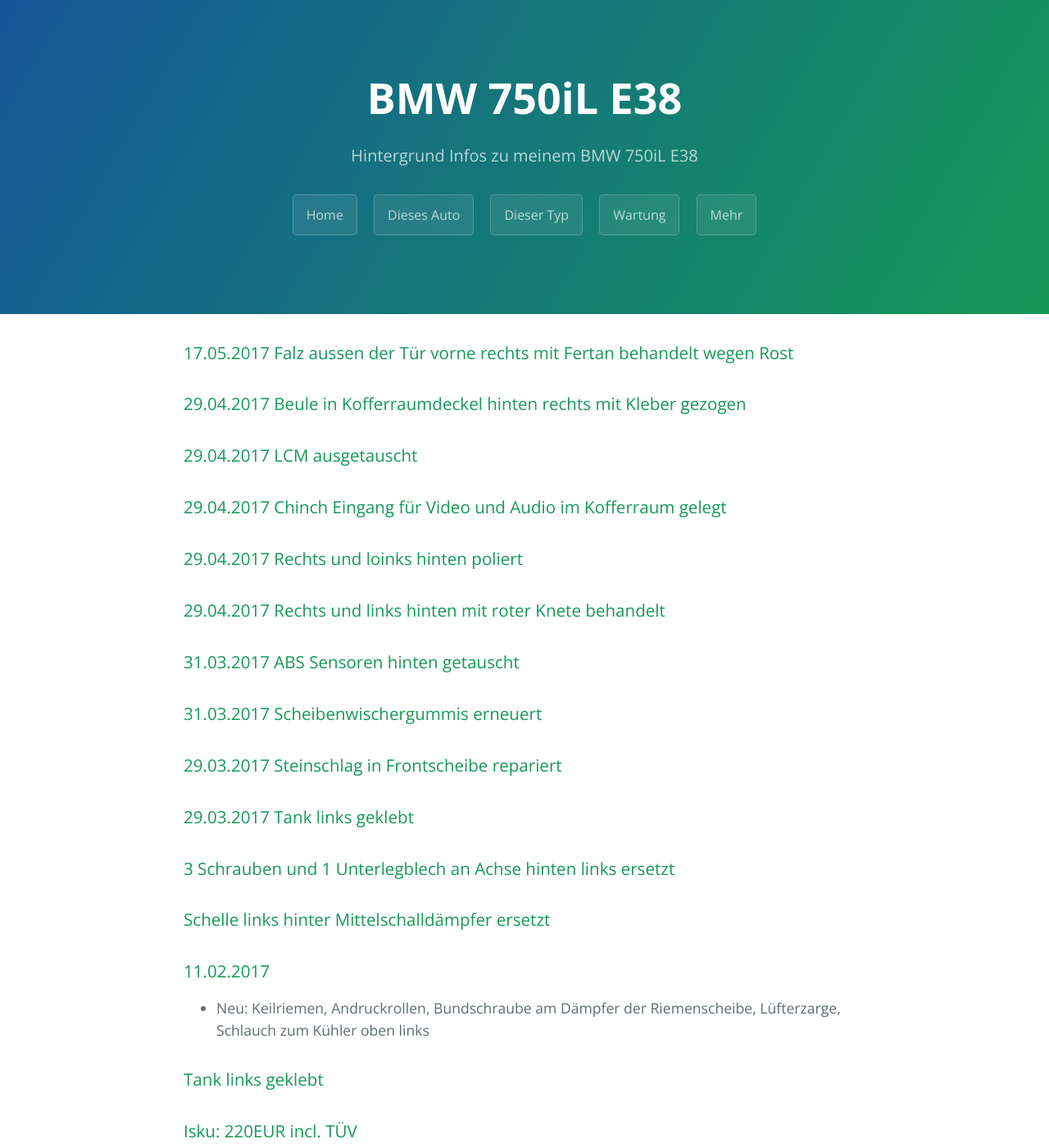
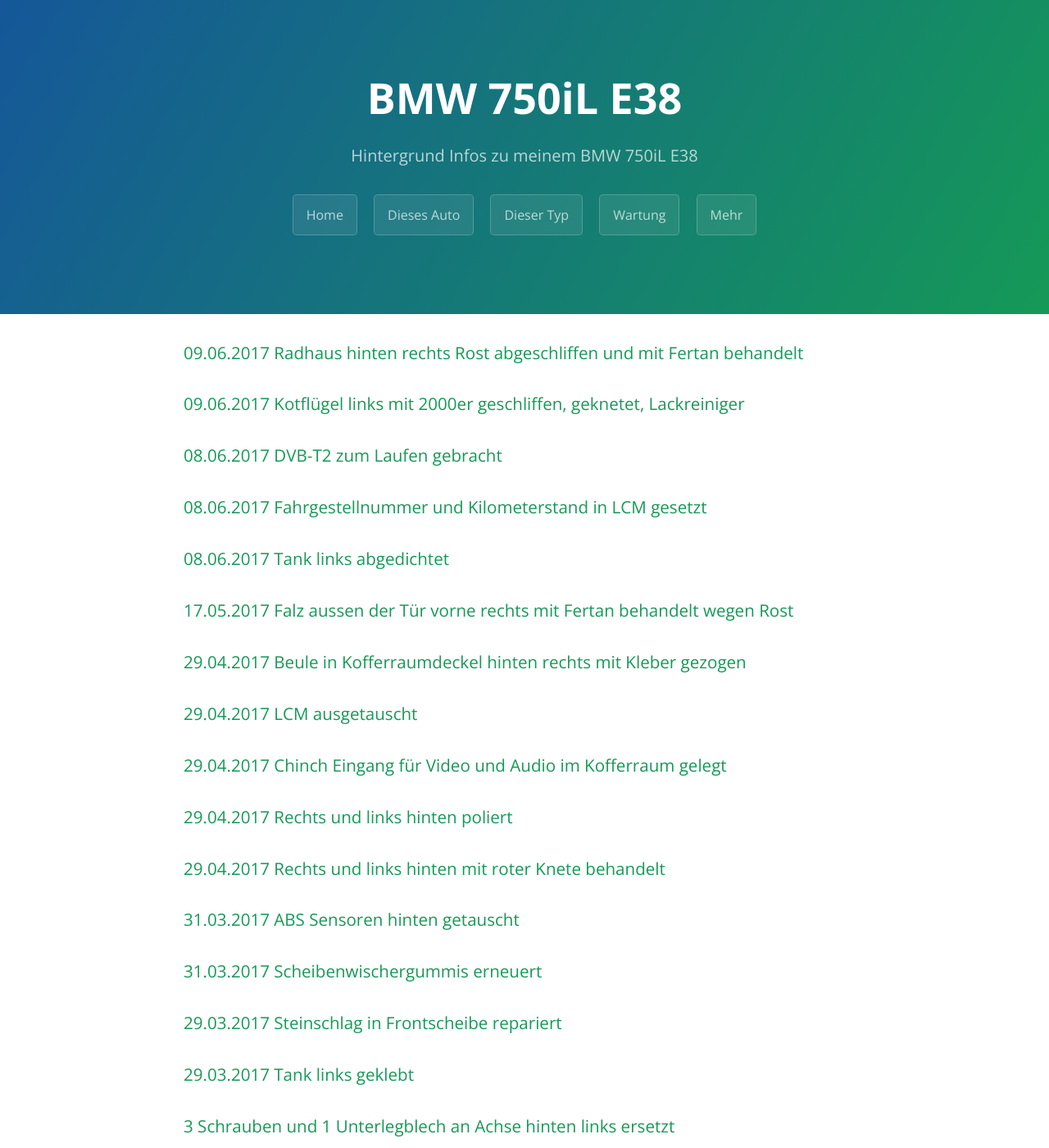
Before and after one commit to trautw/BMW750iL, a Jekyll site: the page built from docs/_pages/03_maintenance.md, in a window 1280 px wide and 1400 px high. Shown: the whole window at 82% size. Built offline with Jekyll 4.4.1, drawn with Linux system fonts in a browser that asks for light colours.

Commit message:
Create 03_maintenance.md

```diff
--- a/docs/_pages/03_maintenance.md
+++ b/docs/_pages/03_maintenance.md
@@ -4,11 +4,16 @@ title: Wartung
 permalink: /maintenance/
 ---
 
+### 09.06.2017 Radhaus hinten rechts Rost abgeschliffen und mit Fertan behandelt
+### 09.06.2017 Kotflügel links mit 2000er geschliffen, geknetet, Lackreiniger
+### 08.06.2017 DVB-T2 zum Laufen gebracht
+### 08.06.2017 Fahrgestellnummer und Kilometerstand in LCM gesetzt
+### 08.06.2017 Tank links abgedichtet
 ### 17.05.2017 Falz aussen der Tür vorne rechts mit Fertan behandelt wegen Rost
 ### 29.04.2017 Beule in Kofferraumdeckel hinten rechts mit Kleber gezogen
 ### 29.04.2017 LCM ausgetauscht
 ### 29.04.2017 Chinch Eingang für Video und Audio im Kofferraum gelegt
-### 29.04.2017 Rechts und loinks hinten poliert
+### 29.04.2017 Rechts und links hinten poliert
 ### 29.04.2017 Rechts und links hinten mit roter Knete behandelt
 ### 31.03.2017 ABS Sensoren hinten getauscht
 ### 31.03.2017 Scheibenwischergummis erneuert
```
